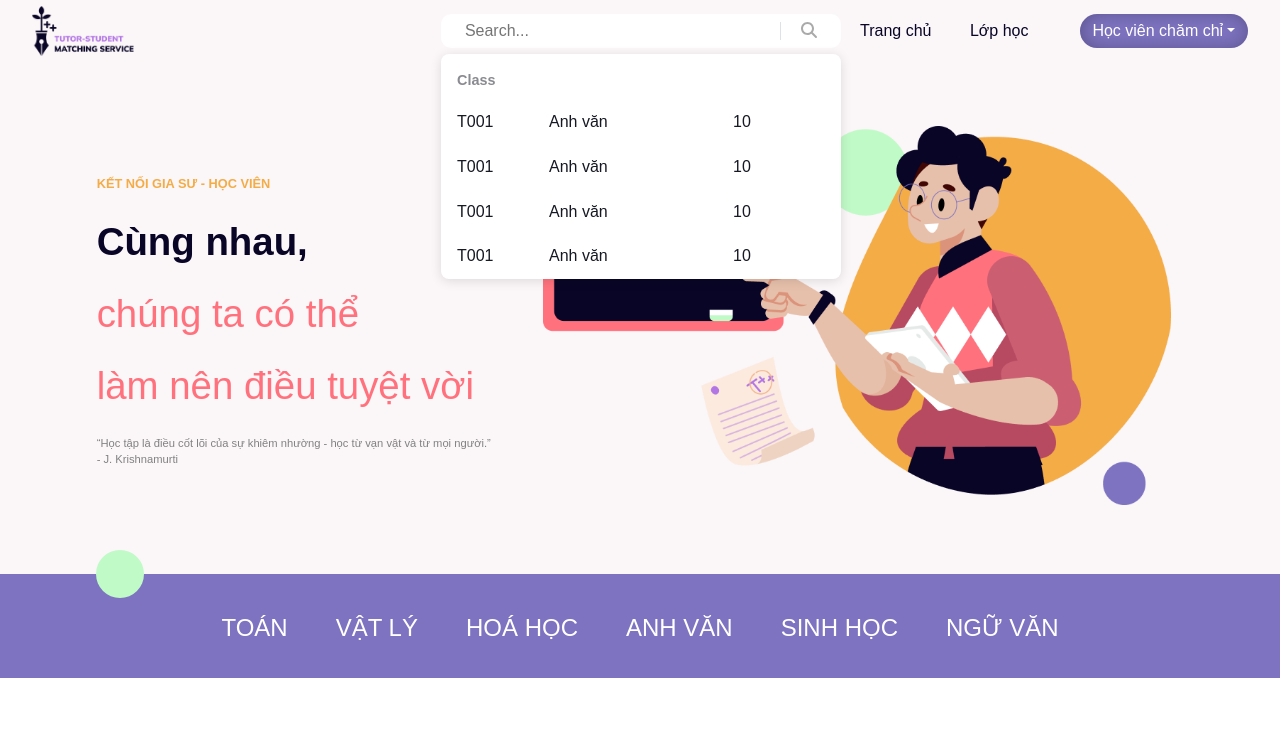
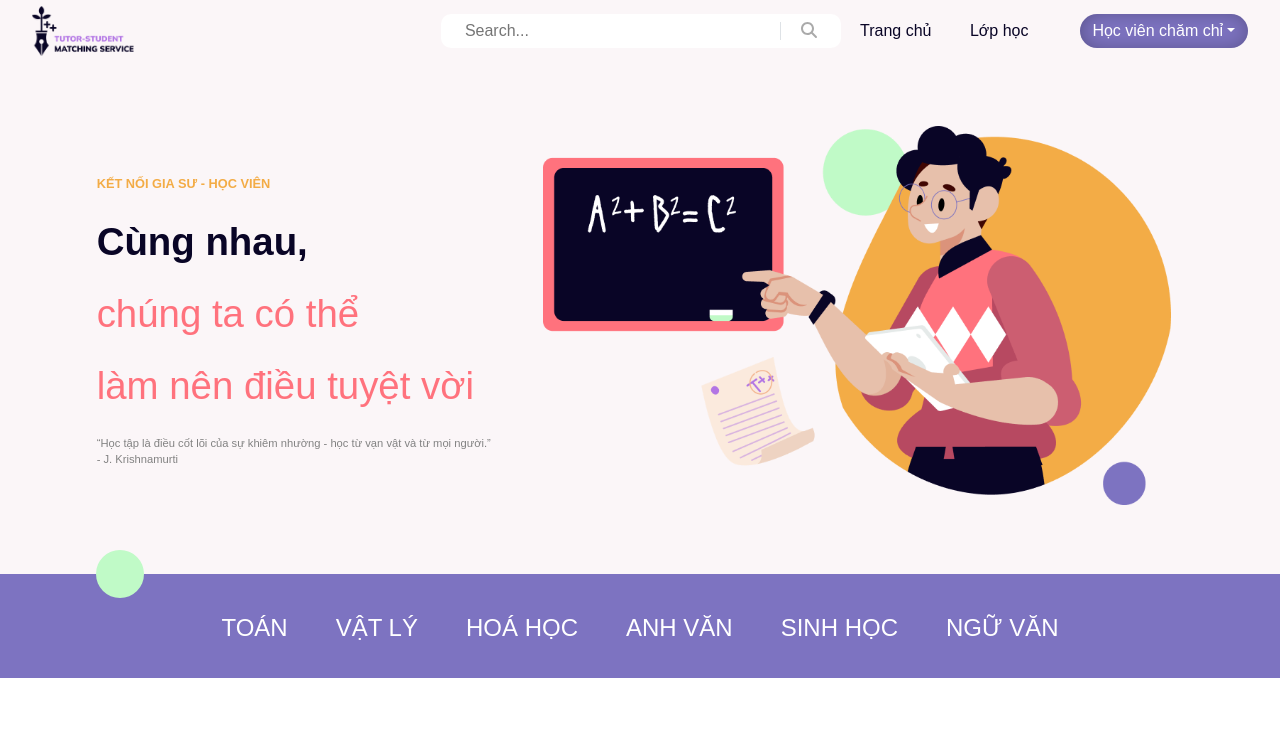
Before and after one commit to thanhhung270502/tutor-student-fe, a React (Create React App) app: page / in a window 1280 px wide. Shown: the top 740 px of the page. Built offline with nearby package versions, Linux system fonts and the light colour scheme.

Commit message:
Fix Search

```diff
--- a/src/components/Layout/DefaultLayout/Search/index.js
+++ b/src/components/Layout/DefaultLayout/Search/index.js
@@ -13,12 +13,6 @@ function Search() {
     const [showResult, setShowResult] = useState(true);
 
     const inputRef = useRef();
-
-    useEffect(() => {
-        setTimeout(() => {
-            setSearchResult([1, 1, 1, 1]);
-        }, 3000);
-    }, []);
 
     const handleClear = () => {
         setSearchValue('');
@@ -55,7 +49,10 @@ function Search() {
                     className="border-end"
                     placeholder="Search..."
                     spellCheck={false}
-                    onChange={(e) => setSearchValue(e.target.value)}
+                    onChange={(e) => {
+                        setSearchValue(e.target.value);
+                        setSearchResult([1, 1, 1, 1]);
+                    }}
                     onFocus={() => setShowResult(true)}
                 />
                 {!!searchValue && (
```
